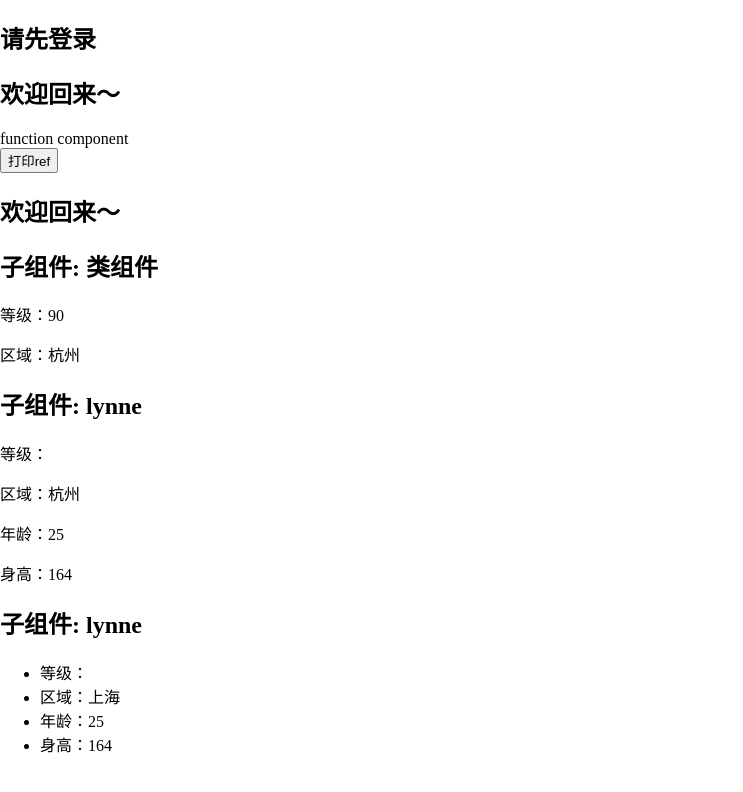
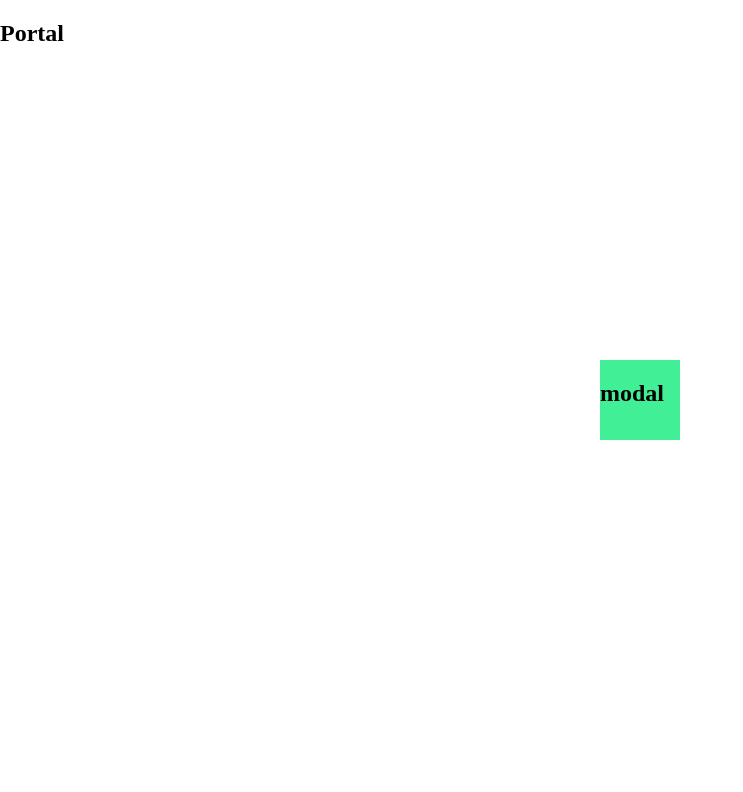
Before and after one commit to Lynn-zuo/learning-with-coding, a React app in the folder React/react-npm/: page / in a window 1280 px wide. Shown: the top 792 px of the page, without its empty margins (0-743 px from the left). Built offline with nearby package versions, Linux system fonts and the light colour scheme.

Commit message:
feat: 组件补充--portal实现渲染内容独立于父组件

```diff
--- a/React/react-npm/public/index.html
+++ b/React/react-npm/public/index.html
@@ -23,6 +23,7 @@
   <body>
     <noscript>You need to enable JavaScript to run this app.</noscript>
     <div id="root"></div>
+    <div id="modal"></div>
     <!--
       This HTML file is a template.
       If you open it directly in the browser, you will see an empty page.
--- /dev/null
+++ b/React/react-npm/src/11-component-supplement/App.js
@@ -0,0 +1,12 @@
+import React, { PureComponent } from 'react'
+import Portal from './Portal'
+
+export default class App extends PureComponent {
+  render() {
+    return (
+      <div>
+        <Portal />
+      </div>
+    )
+  }
+}
--- /dev/null
+++ b/React/react-npm/src/11-component-supplement/Modal.js
@@ -0,0 +1,11 @@
+import React, { PureComponent } from 'react'
+import ReactDOM from 'react-dom'
+
+export default class Modal extends PureComponent {
+  render() {
+    return ReactDOM.createPortal(
+        this.props.children,
+        document.getElementById('modal')
+    )
+  }
+}
--- /dev/null
+++ b/React/react-npm/src/11-component-supplement/Portal.js
@@ -0,0 +1,15 @@
+import React, { PureComponent } from 'react'
+import Modal from './Modal'
+
+export default class Portal extends PureComponent {
+  render() {
+    return (
+      <div>
+        <h2>Portal</h2>
+        <Modal>
+            <h2>modal</h2>
+        </Modal>
+      </div>
+    )
+  }
+}
--- a/React/react-npm/src/index.js
+++ b/React/react-npm/src/index.js
@@ -1,5 +1,5 @@
 import ReactDOM from 'react-dom/client'
-import App from './10-component-HOC/App.js'
+import App from './11-component-supplement/App.js'
 import './style.css'
 
 const root = ReactDOM.createRoot(document.getElementById('root'))
--- a/React/react-npm/src/style.css
+++ b/React/react-npm/src/style.css
@@ -1,5 +1,15 @@
 body {
     margin: 0;
+}
+/* 11----portal---- */
+#modal {
+    width: 80px;
+    height: 80px;
+    background-color: rgb(65, 240, 150);
+    position: fixed;
+    top: 50%;
+    left: 50%;
+    transform: translate(-50%, -50%);
 }
 /* 04-----NavBar----- */
 .nav-bar {
```
